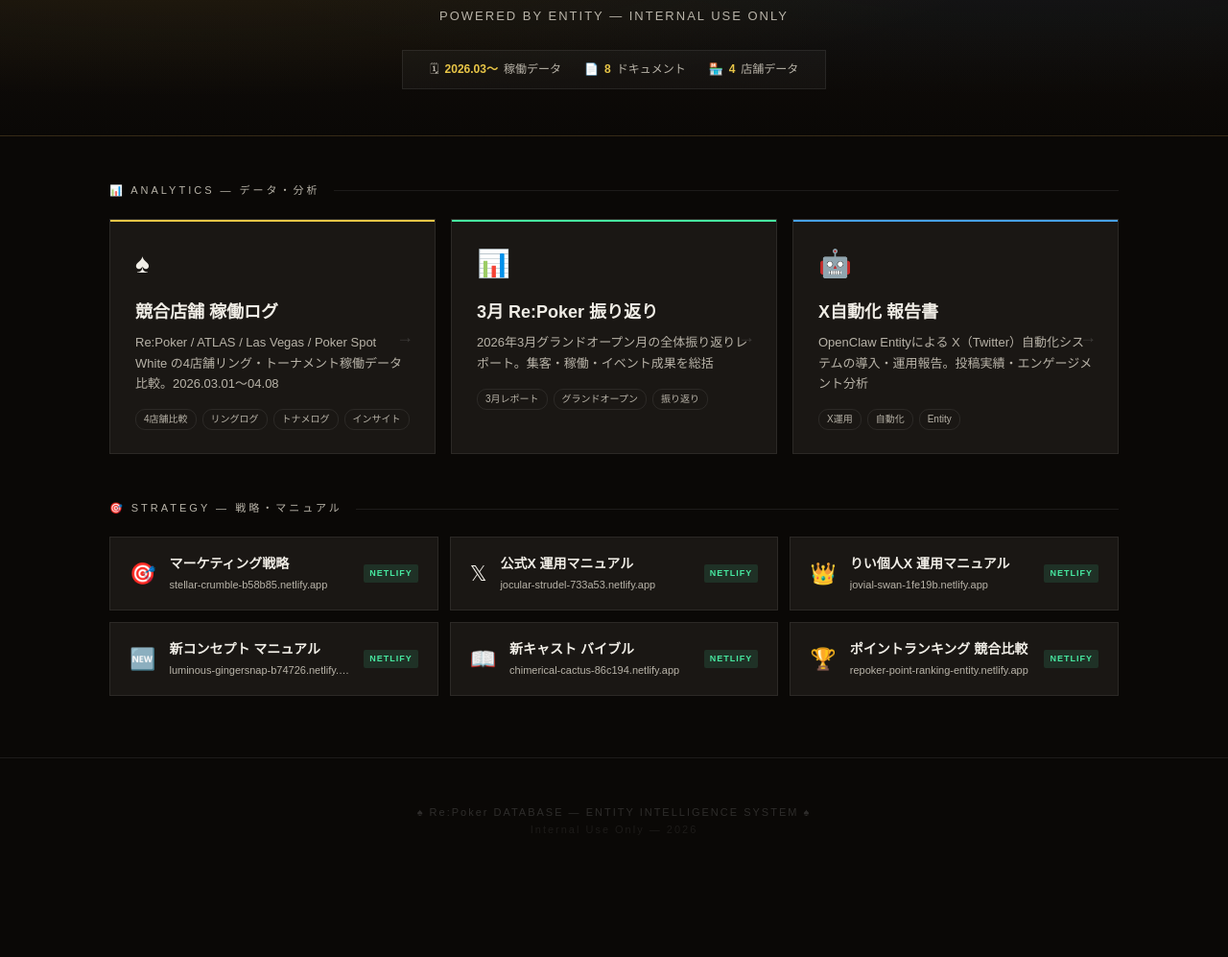
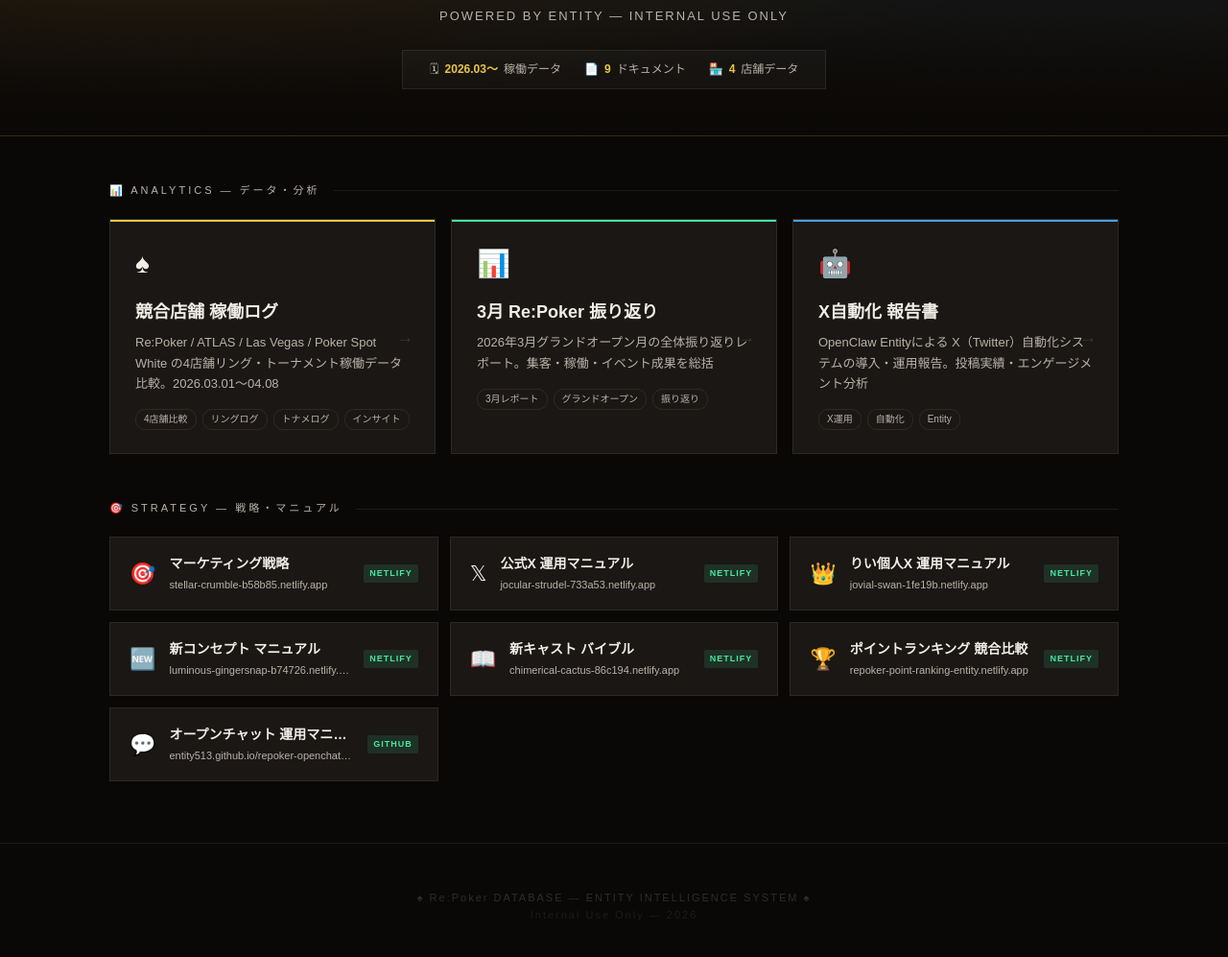
Before and after one commit to Entity513/repoker-hub, a plain HTML site: page index.html in a window 1280 px wide. Shown: the part 211-1208 px from the top of the page at 96% size. Before the commit the page ends 1132 px from the top, so only its background shows below. Drawn offline with Linux system fonts and the light colour scheme.

Commit message:
Add オープンチャット運用マニュアル to hub

```diff
--- a/index.html
+++ b/index.html
@@ -149,7 +149,7 @@
   <div class="hero-sub">POWERED BY ENTITY — INTERNAL USE ONLY</div>
   <div class="hero-meta">
     <span>🗓 <strong>2026.03〜</strong> 稼働データ</span>
-    <span>📄 <strong>8</strong> ドキュメント</span>
+    <span>📄 <strong>9</strong> ドキュメント</span>
     <span>🏪 <strong>4</strong> 店舗データ</span>
   </div>
 </div>
@@ -246,6 +246,14 @@
       </div>
       <span class="ext-badge">NETLIFY</span>
     </a>
+    <a class="ext-card" href="https://entity513.github.io/repoker-openchat-manual/" target="_blank">
+      <span class="ext-icon">💬</span>
+      <div class="ext-body">
+        <div class="ext-title">オープンチャット 運用マニュアル</div>
+        <div class="ext-url">entity513.github.io/repoker-openchat-manual</div>
+      </div>
+      <span class="ext-badge">GITHUB</span>
+    </a>
   </div>
 
 </div>
```
